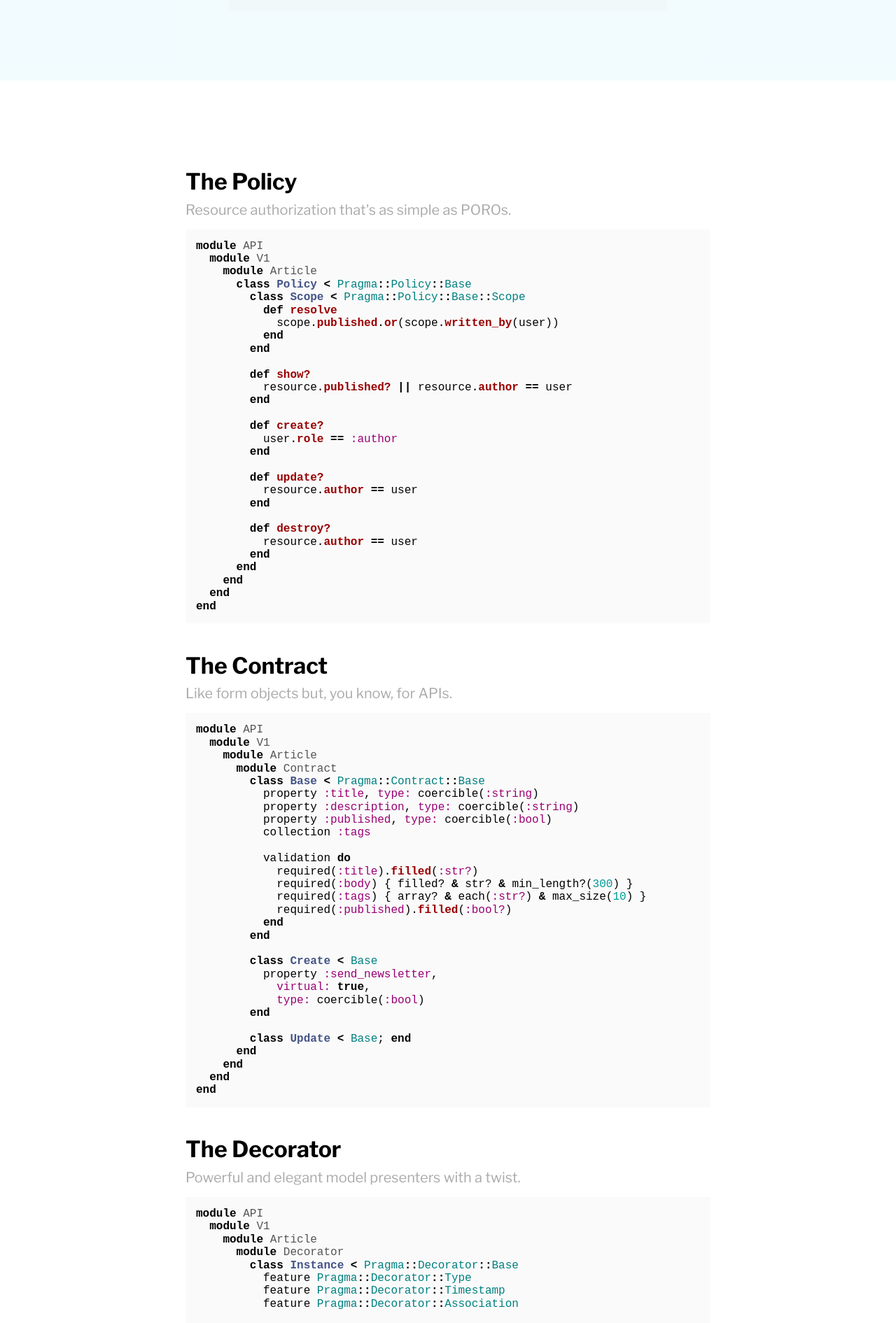
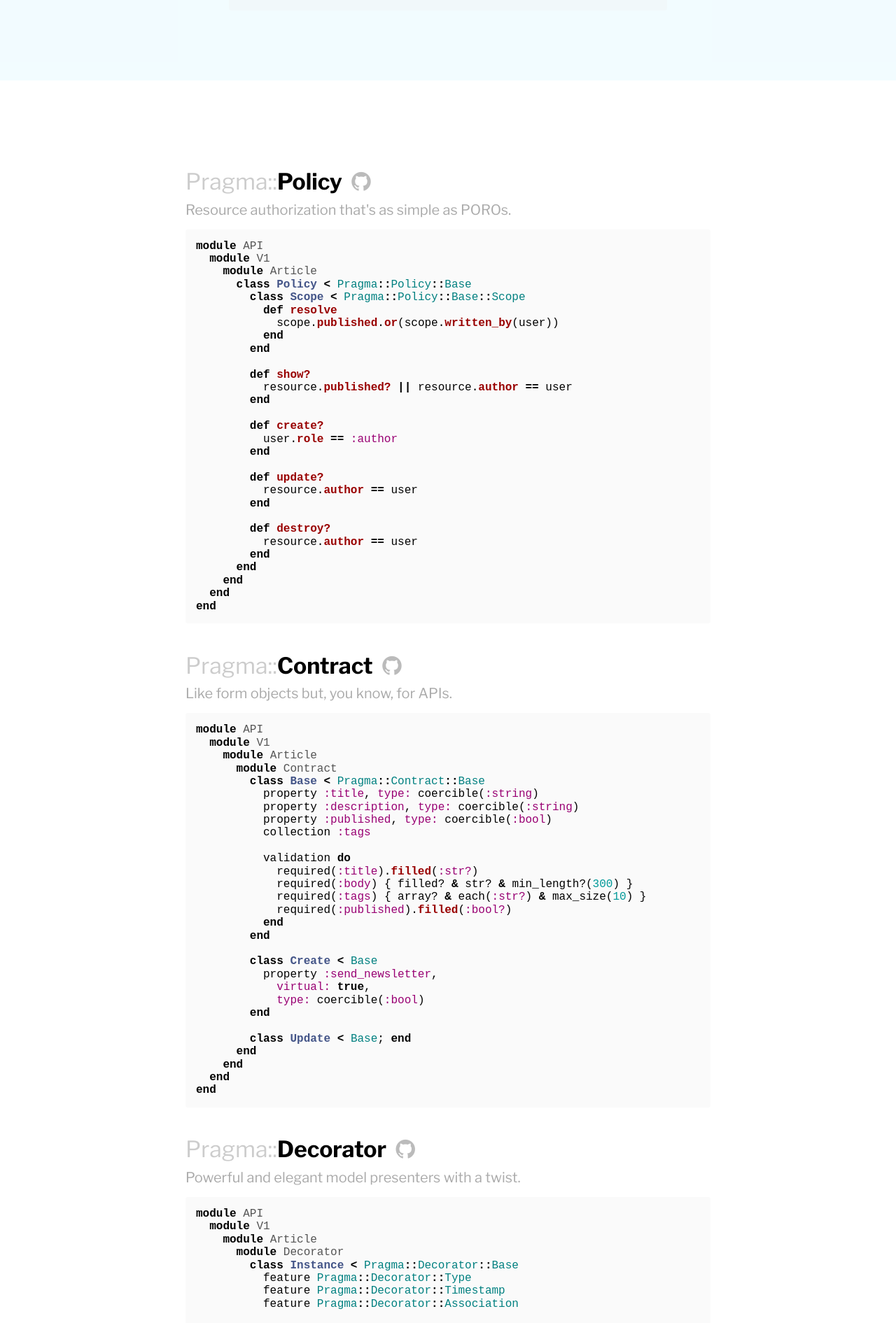
Before and after one commit to pragmarb/pragmarb.org, a Jekyll site: the page built from index.html, in a window 1280 px wide. Shown: the part 675-2566 px from the top of the page at 70% size. Built offline with Jekyll 4.4.1, drawn with Linux system fonts in a browser that asks for light colours; some of the changed text lies outside the part shown.

Commit message:
Improve component headings

```diff
--- a/css/style.scss
+++ b/css/style.scss
@@ -73,6 +73,22 @@
     .component-title {
       margin-bottom: 0;
       font-size: 2em;
+
+      small {
+        font-size: 1em;
+        font-weight: normal;
+        color: #ccc;
+      }
+
+      a {
+        text-decoration: none;
+        color: #bbb;
+        transition: color .15s ease-in-out;
+
+        &:hover {
+          color: black;
+        }
+      }
     }
 
     .component-subtitle {
--- a/index.html
+++ b/index.html
@@ -33,7 +33,10 @@
 
 <div class="components">
   <div class="component policy">
-    <h2 class="component-title">The Policy</h2>
+    <h2 class="component-title">
+      <small>Pragma::</small>Policy
+      <a href="https://github.com/pragmarb/pragma-policy"><i class="fa fa-github fa-fw"></i></a>
+    </h2>
     <p class="component-subtitle">Resource authorization that's as simple as POROs.</p>
 
     {%highlight ruby %}module API
@@ -68,7 +71,10 @@
   </div>
 
   <div class="component contract">
-    <h2 class="component-title">The Contract</h2>
+    <h2 class="component-title">
+      <small>Pragma::</small>Contract
+      <a href="https://github.com/pragmarb/pragma-contract"><i class="fa fa-github fa-fw"></i></a>
+    </h2>
     <p class="component-subtitle">Like form objects but, you know, for APIs.</p>
 
     {%highlight ruby %}module API
@@ -104,7 +110,10 @@
 
 
   <div class="component policy">
-    <h2 class="component-title">The Decorator</h2>
+    <h2 class="component-title">
+      <small>Pragma::</small>Decorator
+      <a href="https://github.com/pragmarb/pragma-decorator"><i class="fa fa-github fa-fw"></i></a>
+    </h2>
     <p class="component-subtitle">Powerful and elegant model presenters with a twist.</p>
 
     {%highlight ruby %}module API
@@ -138,7 +147,10 @@
   </div>
 
   <div class="component contract">
-    <h2 class="component-title">The Operation</h2>
+    <h2 class="component-title">
+      <small>Pragma::</small>Operation
+      <a href="https://github.com/pragmarb/pragma-operation"><i class="fa fa-github fa-fw"></i></a>
+    </h2>
     <p class="component-subtitle">API logic decoupling that doesn't get in the way.</p>
 
     {%highlight ruby %}module API
```
